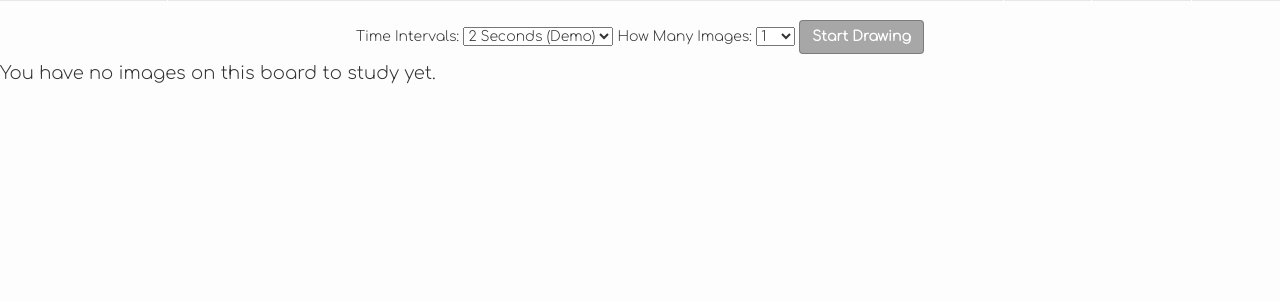
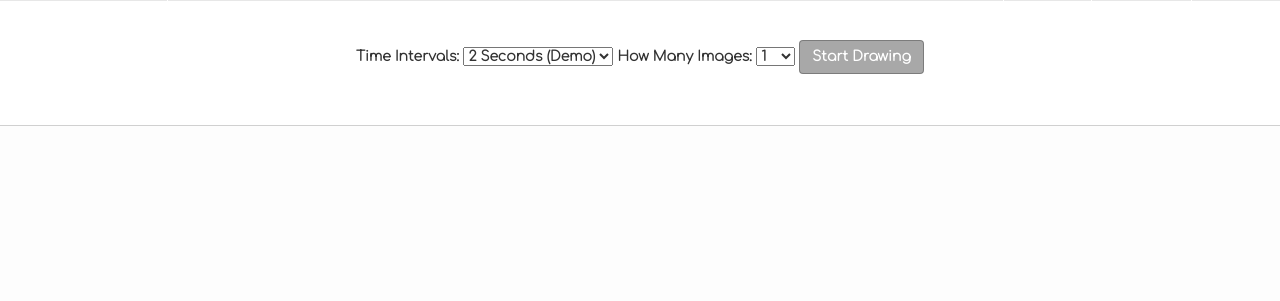
Before and after one commit to kelseyoo14/beautiful-lines, a Flask app: template templates/study.html in a window 1280 px wide. Shown: the part 49-350 px from the top of the page. Run offline with Flask 2, Linux system fonts and the light colour scheme; the template is opened without the code that fills it, so the values that code supplies are empty.

Commit message:
edit study page design

```diff
--- a/server.py
+++ b/server.py
@@ -44,8 +44,8 @@
                    'response_type': 'code',
                    # Route I want Pinterest to go to once user logs in and Pinterest processes the log in
                    # Need to remember to register this redirect route on pinterest app!
-                   # 'redirect_uri': 'https://localhost:5000/process_login',
-                   'redirect_uri': 'https://beautifulines.herokuapp.com/process_login',
+                   'redirect_uri': 'https://localhost:5000/process_login',
+                   # 'redirect_uri': 'https://beautifulines.herokuapp.com/process_login',
                    # My apps's id, so pinterest know's who's redirecting the user to their page
                    'client_id': APP_ID,
                    # What I want to be able to do with user's account
@@ -128,7 +128,7 @@
 def logout():
     session.clear()
 
-    return render_template('welcome_page.html')
+    return flaskredirect('/')
 
 #5
 @app.route('/homepage')
@@ -496,8 +496,8 @@
 
     connect_to_db(app, os.environ.get("DATABASE_URL"))
 
-    # context = ('server-files/yourserver.crt', 'server-files/yourserver.key')
-    # app.run(ssl_context=context)
+    context = ('server-files/yourserver.crt', 'server-files/yourserver.key')
+    app.run(ssl_context=context)
 
     DEBUG = "NO_DEBUG" not in os.environ
     PORT = int(os.environ.get("PORT", 5000))
--- a/static/css/styles.css
+++ b/static/css/styles.css
@@ -210,10 +210,6 @@
     float: right;
 }
 
-#study-header {
-    text-align: center;
-}
-
 .page-title {
     /*border-bottom: 1px solid rgba(208, 208, 208, 1);*/
     /*float: right;*/
@@ -237,6 +233,13 @@
     margin-right: .8em;
 }
 
+#study-title {
+    height: 9em;
+}
+
+#study-title a {
+    color: black;
+}
 
 /*Other*/
 #alert-messages {
--- a/templates/study.html
+++ b/templates/study.html
@@ -5,7 +5,7 @@
 
 {% block page_title %}
 
-  <div id='study-header'>
+  <div class='page-title-container' id='study-title'>
     <a href="/user_board_images/{{ current_board.board_id }}"><h2 class='page-title'>{{ current_board.board_name }}</h2></a>
     <form id='study-form'>
         Time Intervals:
@@ -77,13 +77,14 @@
 
 
 
-
-    <div class='all-images'>
-    {% for image in images %}
-        <div class='pin-container'>
-            <img class="pin-image" src="{{ image.original_url }}">
-        </div>
-    {% endfor %}
+    <div class='full-page-container'>
+      <div class="all-images-container">
+        {% for image in images %}
+            <div class='image-container'>
+                <img class="pin-image" src="{{ image.original_url }}">
+            </div>
+        {% endfor %}
+      </div>
     </div>
   {% else %}
     <h4>You have no images on this board to study yet.</h4>
```
